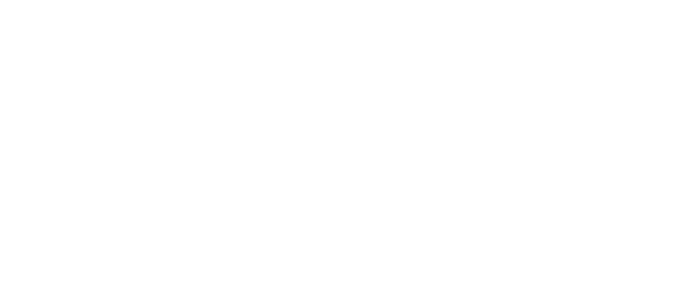
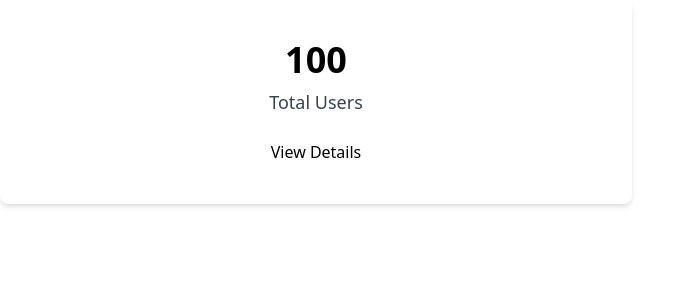
Before and after one commit to Huseinaz/Recyclify, a React (Create React App) app in the folder frontend/: page /dashboard in a window 1280 px wide. Before the commit this address had no page. Shown: the top 300 px of the page, without its empty margins (0-693 px from the left). Built offline with nearby package versions, Linux system fonts and the light colour scheme; the HTML template or start-up script is replaced by a standard one.

Commit message:
Dashboard

```diff
--- a/frontend/src/App.jsx
+++ b/frontend/src/App.jsx
@@ -1,10 +1,12 @@
 import React from 'react';
 import { BrowserRouter, Routes, Route } from "react-router-dom";
+import './style/colors.css'
+
 import LoginForm from './components/Authentication/LoginForm';
 import Sidebar from './components/Sidebar';
-import './style/colors.css'
+import Dashboard from './components/Dashboard';
 import UsersTable from './components/UsersTable';
-import DriversTable from './DriversTable';
+import DriversTable from './components/DriversTable';
 
 const App = () => {
   return (
@@ -13,6 +15,7 @@
         <Routes>
           <Route path="/" element={<LoginForm />} />
           <Route path="/sidebar" element={<Sidebar />} />
+          <Route path="/dashboard" element={<Dashboard />} />
           <Route path='/userstable' element={<UsersTable />} />
           <Route path='/driverstable' element={<DriversTable />} />
         </Routes>
--- /dev/null
+++ b/frontend/src/components/Dashboard/index.jsx
@@ -0,0 +1,23 @@
+import React from 'react';
+
+const Dashboard = () => {
+    const userCount = 100;
+
+    return (
+        <div className="grid grid-cols-1 lg:grid-cols-2 gap-4">
+            <div className="bg-gradient-to-r from-primary-100 to-primary-200 rounded-lg shadow-md p-8 flex flex-col items-center justify-center hover:shadow-lg">
+                <i className="fas fa-users text-primary-500 text-4xl mb-2"></i>
+                <span className="text-primary-500 text-4xl font-bold">{userCount}</span>
+                <p className="text-gray-700 mt-2 text-lg">Total Users</p>
+                <div className="mt-4 flex justify-center">
+                    <button className="px-4 py-2 bg-primary-200 text-primary-500 rounded-md hover:bg-primary-300 focus:outline-none">
+                        View Details
+                    </button>
+                </div>
+            </div>
+        </div>
+
+    );
+};
+
+export default Dashboard;
```
